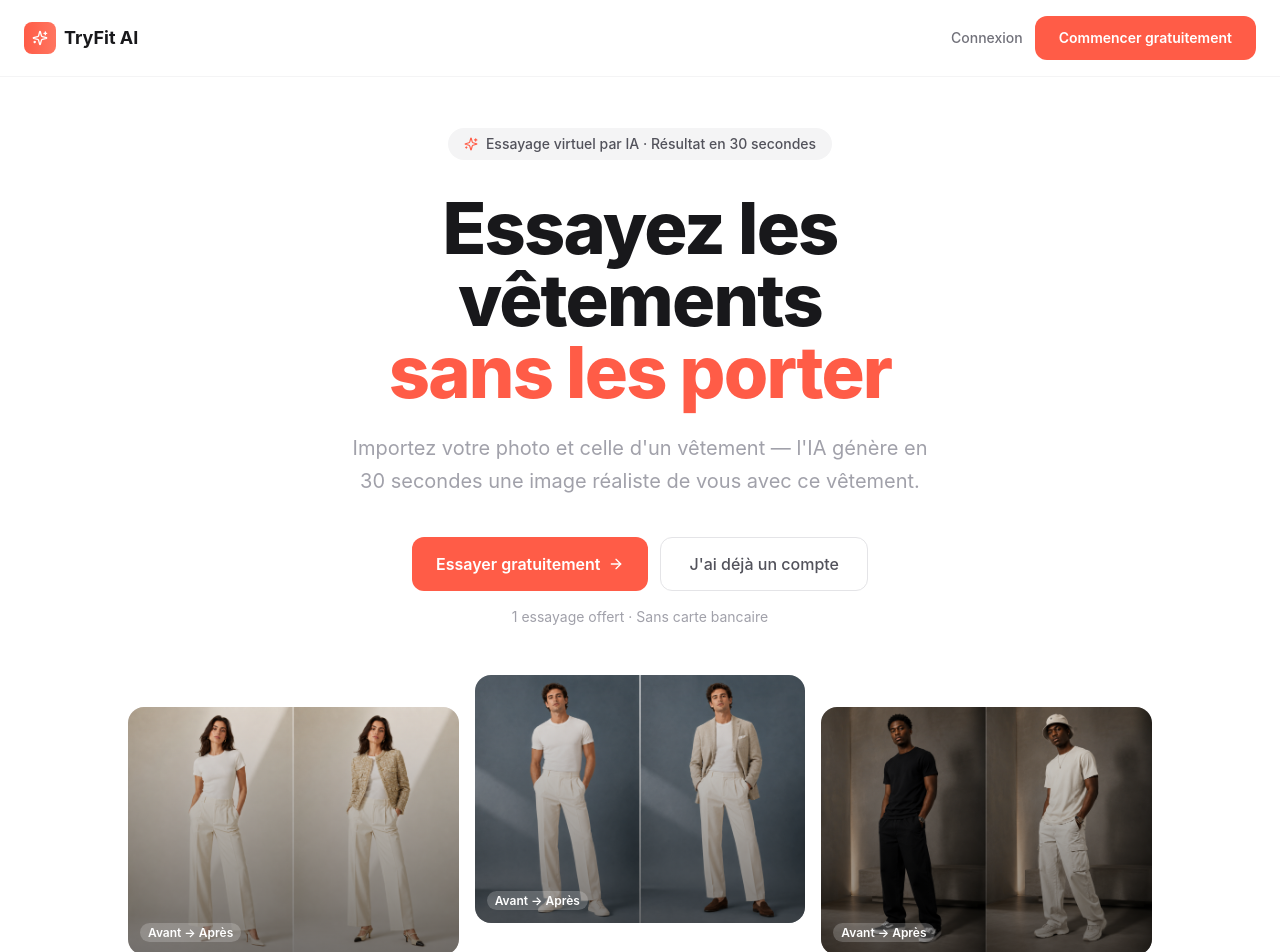
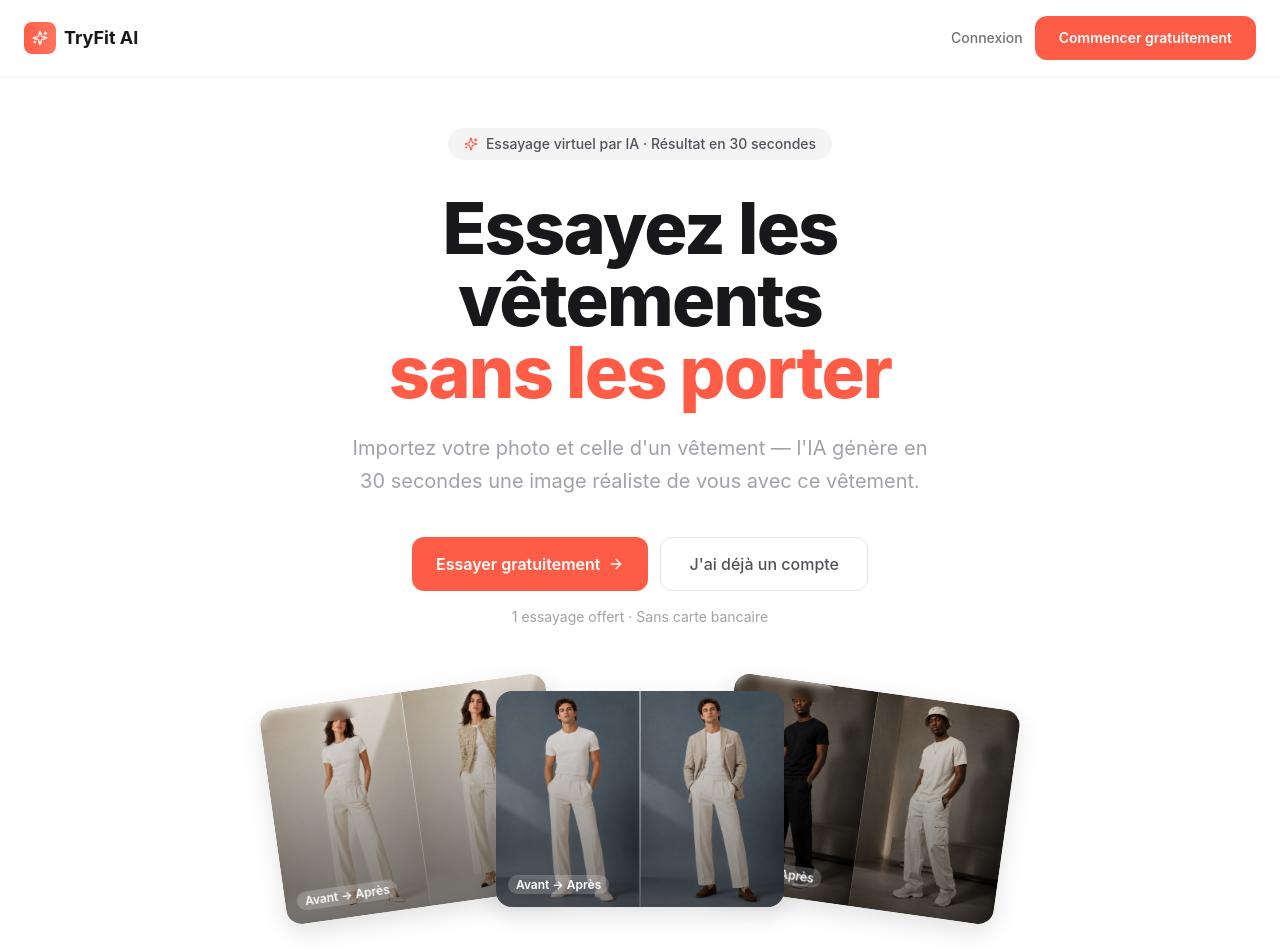
Before and after one commit to julesh66250/tryfit-ai, a Next.js app: page / in a window 1280 px wide. Shown: the top 952 px of the page. Built offline with nearby package versions, Linux system fonts and the light colour scheme.

Commit message:
feat: photos eventail interactif, hover = premier plan

```diff
--- a/app/page.tsx
+++ b/app/page.tsx
@@ -95,6 +95,7 @@ function FaqItem({ q, a }: { q: string; a: string }) {
 
 export default function LandingPage() {
   const [showAllReviews, setShowAllReviews] = useState(false)
+  const [hoveredPhoto, setHoveredPhoto] = useState<number | null>(null)
   const visibleTestimonials = showAllReviews ? testimonials : testimonials.slice(0, 6)
 
   return (
@@ -152,19 +153,43 @@ export default function LandingPage() {
           <p className="text-zinc-400 text-sm">1 essayage offert · Sans carte bancaire</p>
         </div>
 
-        {/* Photos — 3 cartes côte à côte */}
-        <div className="max-w-5xl mx-auto mt-16 grid grid-cols-3 gap-4">
-          {examples.map((ex, i) => (
-            <div key={i} className={`relative rounded-2xl overflow-hidden bg-zinc-100 ${i === 1 ? '-mt-4' : 'mt-4'}`} style={{ aspectRatio: '4/3' }}>
-              <Image src={ex.image} alt={ex.label} fill className="object-cover" />
-              <div className="absolute inset-0 bg-gradient-to-t from-black/50 to-transparent" />
-              <div className="absolute bottom-3 left-3">
-                <span className="text-white text-xs font-semibold bg-white/20 backdrop-blur-sm px-2 py-0.5 rounded-full">Avant → Après</span>
+        {/* Photos — éventail interactif */}
+        <div className="max-w-4xl mx-auto mt-16 flex justify-center items-end pb-10">
+          {examples.map((ex, i) => {
+            const isHovered = hoveredPhoto === i
+            const rotations = [-8, 0, 8]
+            const zIndexes = [10, 20, 10]
+            return (
+              <div
+                key={i}
+                className="relative flex-shrink-0 rounded-2xl overflow-hidden cursor-pointer"
+                style={{
+                  width: '288px',
+                  aspectRatio: '4/3',
+                  marginRight: i === 0 ? '-64px' : 0,
+                  marginLeft: i === 2 ? '-64px' : 0,
+                  transform: `rotate(${isHovered ? 0 : rotations[i]}deg)${isHovered ? ' translateY(-20px) scale(1.06)' : ''}`,
+                  zIndex: isHovered ? 40 : zIndexes[i],
+                  transition: 'transform 0.3s ease, box-shadow 0.3s ease, z-index 0s',
+                  boxShadow: isHovered
+                    ? '0 30px 60px rgba(0,0,0,0.22)'
+                    : '0 8px 24px rgba(0,0,0,0.12)',
+                }}
+                onMouseEnter={() => setHoveredPhoto(i)}
+                onMouseLeave={() => setHoveredPhoto(null)}
+              >
+                <Image src={ex.image} alt={ex.label} fill className="object-cover" />
+                <div className="absolute inset-0 bg-gradient-to-t from-black/50 to-transparent" />
+                <div className="absolute bottom-3 left-3">
+                  <span className="text-white text-xs font-semibold bg-white/20 backdrop-blur-sm px-2 py-0.5 rounded-full">
+                    Avant → Après
+                  </span>
+                </div>
               </div>
-            </div>
-          ))}
+            )
+          })}
         </div>
-        <p className="text-center text-zinc-400 text-sm mt-5">✦ Résultats générés par IA en moins de 30 secondes</p>
+        <p className="text-center text-zinc-400 text-sm mt-2">✦ Résultats générés par IA en moins de 30 secondes</p>
       </section>
 
       {/* Stats */}
```
